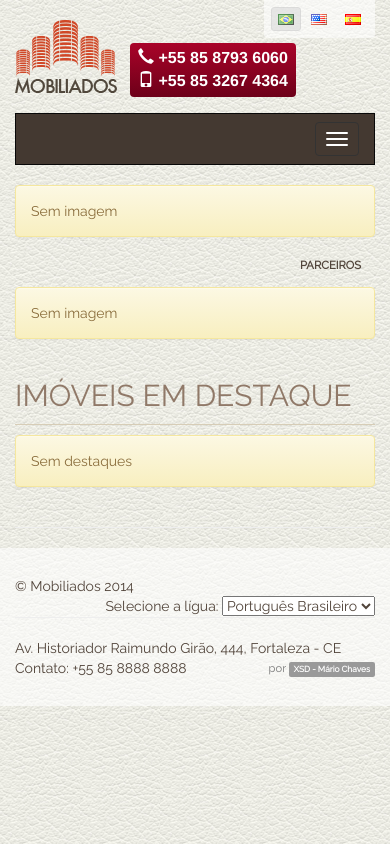
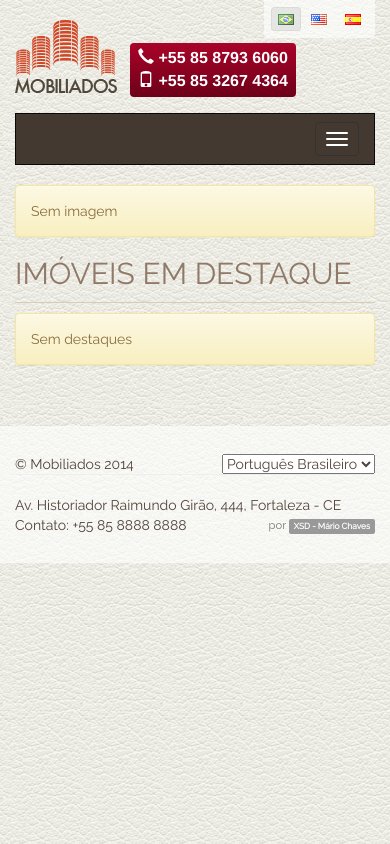
Before and after one commit to macndesign/imobiliados, a Django app: page / in a window 390 px wide. Run offline with Django 3.2, Linux system fonts and the light colour scheme; data that the repository does not hold is empty; some libraries are stand-ins or nearby versions.

Commit message:
responsive

```diff
--- a/core/templates/base.html
+++ b/core/templates/base.html
@@ -125,13 +125,13 @@
 <div class="footer">
     <div class="container">
         <div class="row">
-            <div class="col-md-6">
+            <div class="col-xs-6">
                 &copy; {% trans 'Mobiliados' %} 2014
             </div>
-            <div class="col-md-6">
+            <div class="col-xs-6">
                 <form action="{% url 'set_language' %}" class="pull-right" method="post">
                     {% csrf_token %}
-                    {% trans 'Selecione a lígua' %}:
+                    <span class="desc-menor hidden-xs">{% trans 'idioma' %}:</span>
                     <input name="next" type="hidden" value="{{ redirect_to }}" />
                     <select name="language" onchange='this.form.submit()'>
                         {% for language in languages %}
--- a/core/templates/core/index.html
+++ b/core/templates/core/index.html
@@ -28,7 +28,7 @@
             {% endif %}
         </div>
 
-        <div class="col-md-3 parceiros">
+        <div class="col-md-3 parceiros hidden-xs">
             <div class="row">
                 <div class="col-md-12 title">
                     <strong>{% trans 'Parceiros' %}</strong>
```
